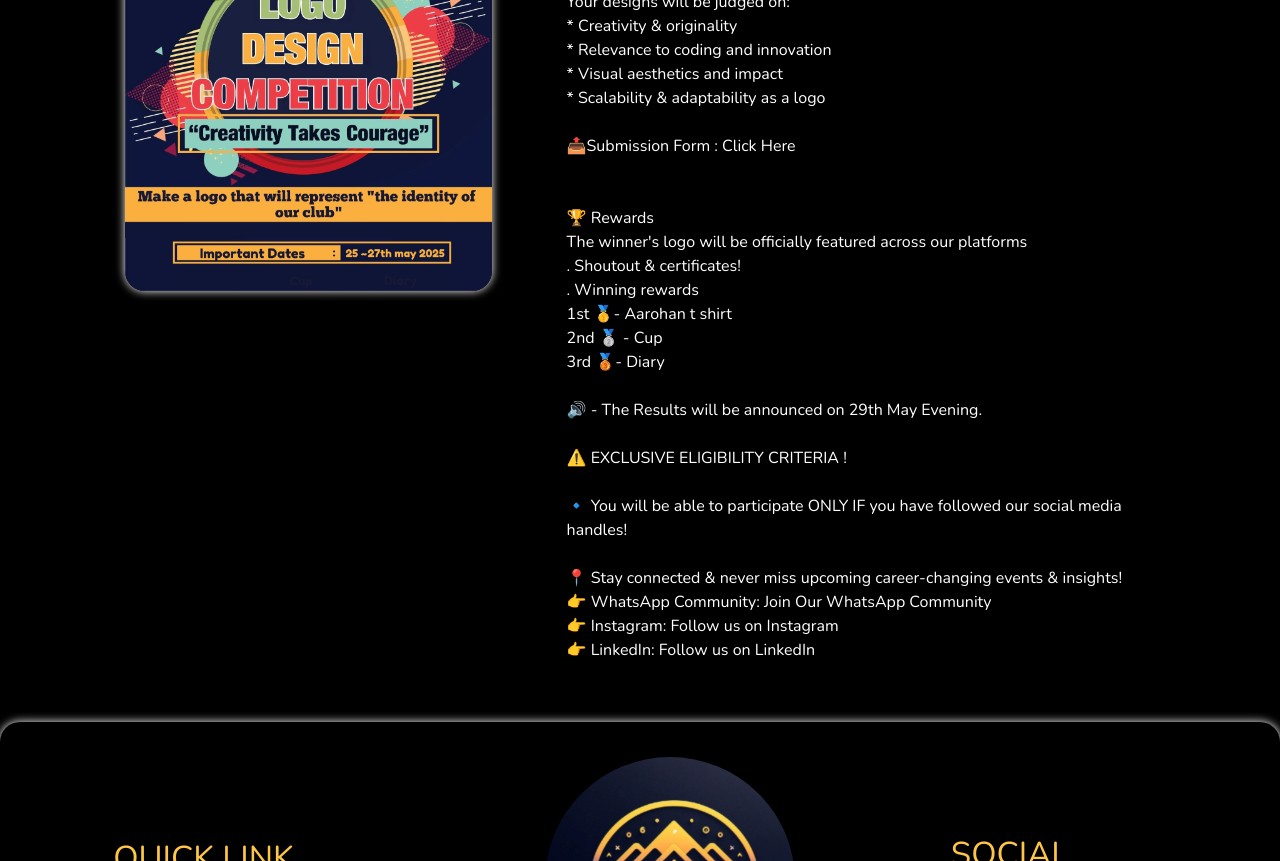
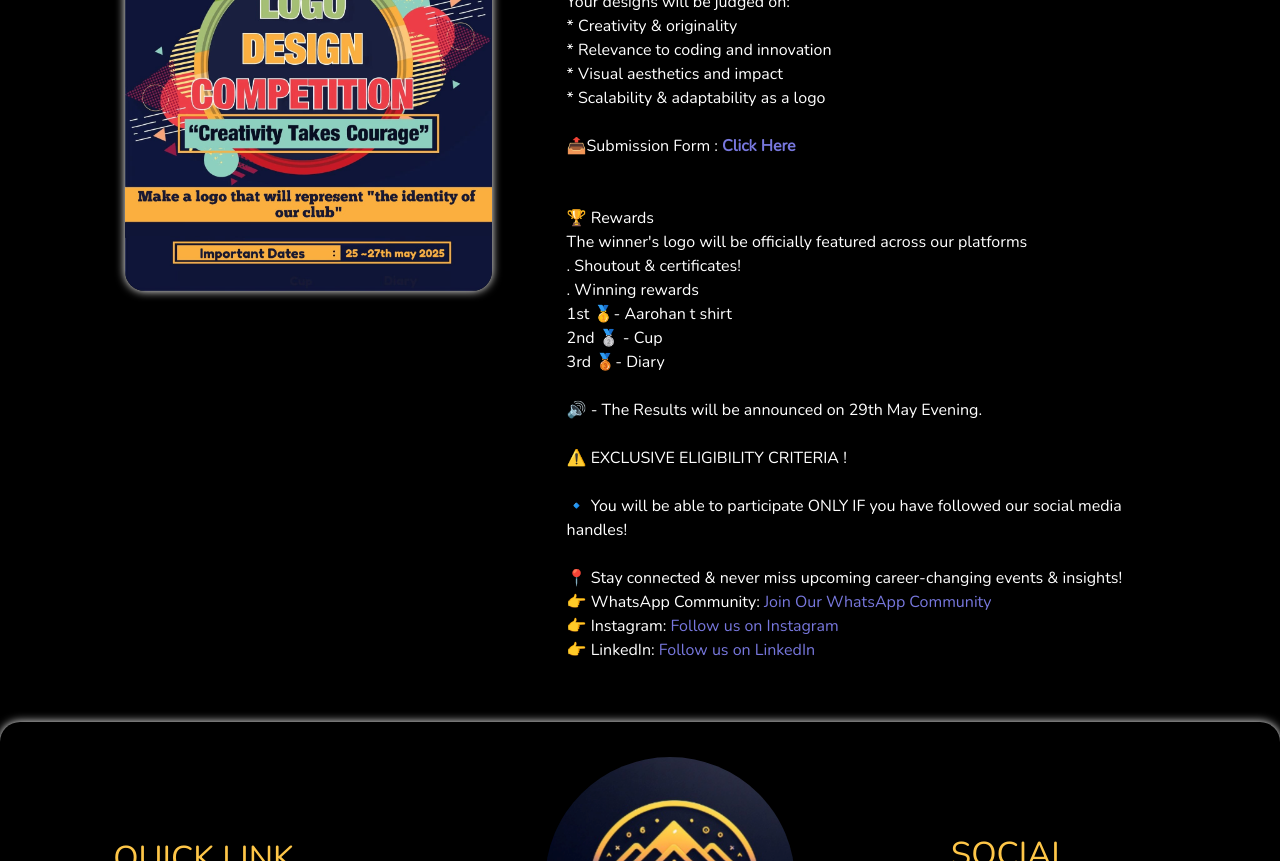
Before and after one commit to Vanshitgupta9717/AarohanDGI, a React (Create React App) app: page /events/LogoDesign in a window 1280 px wide. Shown: the part 700-1561 px from the top of the page. Built offline with nearby package versions, Linux system fonts and the light colour scheme.

Commit message:
changed link styles

```diff
--- a/src/Components/Events/CP_27.jsx
+++ b/src/Components/Events/CP_27.jsx
@@ -28,7 +28,6 @@ const CP_27 = () => {
           ⏰ Time: 7:00 PM <br />
           💻  VENUE: Online <br/>
           📍 LIVE & INTERACTIVE – Don’t Miss Out!<br /><br />
-          🔗 Event Link: To Be Shared Soon !!
           <br /><br />
           ⚠️ EXCLUSIVE ENTRY CRITERIA! <br /><br />
           🔹 You will be able to attend the session ONLY IF you have followed our social media handles! <br /> <br />
--- a/src/Components/Events/LogoDesign.jsx
+++ b/src/Components/Events/LogoDesign.jsx
@@ -35,7 +35,7 @@ const LogoDesign = () => {
                     * Visual aesthetics and impact<br />
                     * Scalability & adaptability as a logo<br /><br />
 
-                    📤Submission Form : <a href="https://docs.google.com/forms/d/e/1FAIpQLSciA1RVpbsKKt8MUymCnSM5JgLAYTxguFRD8wY7GPB0AFDb1Q/viewform">Click Here</a> <br />
+                    📤Submission Form : <a href="https://docs.google.com/forms/d/e/1FAIpQLSciA1RVpbsKKt8MUymCnSM5JgLAYTxguFRD8wY7GPB0AFDb1Q/viewform" id='event-links'><b>Click Here</b></a> <br />
                     <br /><br />
                     🏆 Rewards <br />
                     The winner's logo will be officially featured across our platforms<br />
@@ -49,9 +49,9 @@ const LogoDesign = () => {
                     ⚠️ EXCLUSIVE ELIGIBILITY CRITERIA ! <br /><br />
                     🔹 You will be able to participate ONLY IF you have followed our social media handles! <br /> <br />
                     📍 Stay connected & never miss upcoming career-changing events & insights! <br />
-                    👉 WhatsApp Community: <a href="https://chat.whatsapp.com/JzyQ8HGzejEGiNrlM54d2D">Join Our WhatsApp Community</a> <br />
-                    👉 Instagram: <a href="https://www.instagram.com/aarohan_dgi?igsh=dzAxN3RlOGN1MHJz">Follow us on Instagram</a> <br />
-                    👉 LinkedIn: <a href="https://www.linkedin.com/company/aarohan-dgi/">Follow us on LinkedIn</a> <br />
+                    👉 WhatsApp Community: <a href="https://chat.whatsapp.com/JzyQ8HGzejEGiNrlM54d2D" id='event-links'>Join Our WhatsApp Community</a> <br />
+                    👉 Instagram: <a href="https://www.instagram.com/aarohan_dgi?igsh=dzAxN3RlOGN1MHJz"id='event-links'>Follow us on Instagram</a> <br />
+                    👉 LinkedIn: <a href="https://www.linkedin.com/company/aarohan-dgi/" id='event-links'>Follow us on LinkedIn</a> <br />
                 </div>
             </div>
 
--- a/src/Styles/Events/CP_27.css
+++ b/src/Styles/Events/CP_27.css
@@ -35,6 +35,9 @@
     border-radius: 10px;
     box-shadow: 0px 0px 10px white;
 }
+#event-links{
+    color: #7777dd;
+}
 
 
 @media screen and (max-width:1050px) {
```
